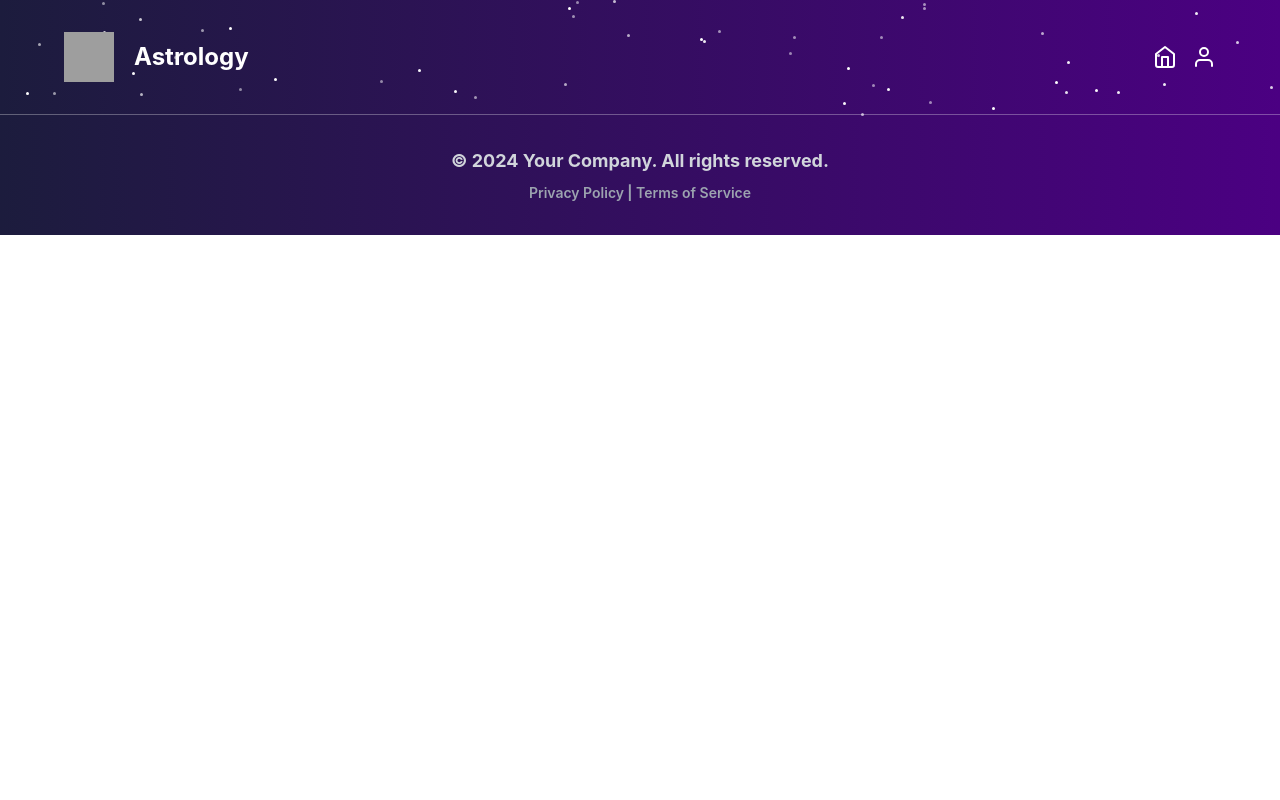
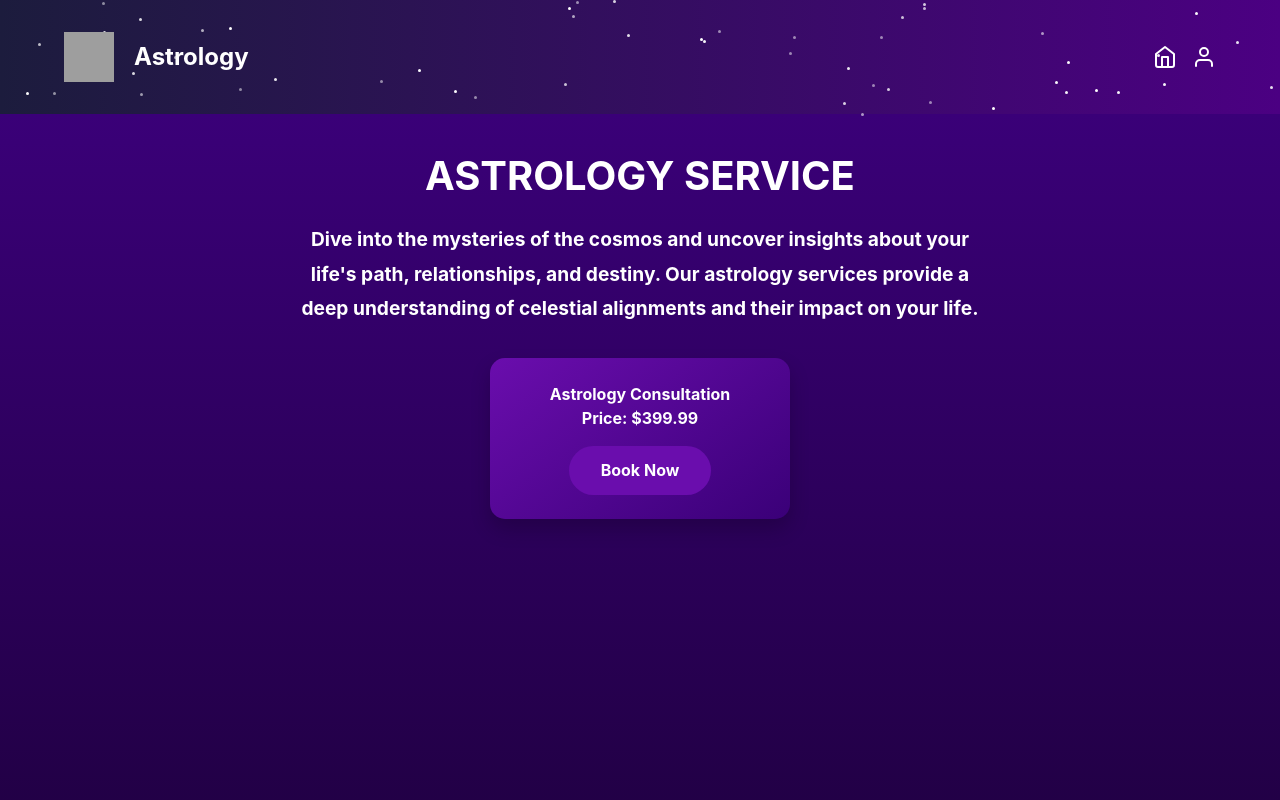
Before and after one commit to giteadi/Astrology, a React (Create React App) app in the folder client/: page /astrology/1 in a window 1280 px wide. Shown: the top 800 px of the page. Built offline with nearby package versions, Linux system fonts and the light colour scheme; grey boxes are pictures that could not be loaded.

Commit message:
make carousal dynamic by id

```diff
--- a/client/src/App.js
+++ b/client/src/App.js
@@ -1,7 +1,7 @@
 import { Route, Routes } from "react-router-dom";
 import Nav from "./components/Nav";
 import Home from "./pages/Home";
-import Astrology from "./pages/Astrology";
+// import Astrology from "./pages/Astrology";
 import Footer from "./components/Footer";
 import Vastu from "./pages/Vastu";
 import Numerology from "./pages/Numrology";
@@ -11,13 +11,14 @@ import Dashboard from "./pages/Dashboard";
 import Invoice from "./pages/Invoice";
 import Cart from "./pages/Cart";
 import CartManager from "./pages/ParentCard";
+import AstrologyPage from "./pages/TrianglePage";
 function App() {
   return (
     <div className="font-bold">
      <Nav/>
       <Routes>
         <Route path="/" element={<Home/>}/>
-        <Route path='/astrology' element={<Astrology/>}/>
+        <Route path="/astrology/:id" element={<AstrologyPage/>}/>
         <Route path='/vastu' element={<Vastu/>}/>
         <Route path='/numerology' element={<Numerology/>}/>
         <Route path='/register' element={<RegistrationForm/>}/>
--- a/client/src/components/DownwardTriangle.jsx
+++ b/client/src/components/DownwardTriangle.jsx
@@ -93,7 +93,7 @@ const TriangularCarousel = () => {
   return (
     <div className="grid grid-cols-1 sm:grid-cols-2 lg:grid-cols-3 gap-12 justify-items-center py-12">
       {services.map((item) => (
-        <div key={item.id} className="flex flex-col items-center">
+        <div key={item.id} className="flex flex-col items-center cursor-pointer">
           <DownwardTriangle>
             <div>{item.title.toUpperCase()}</div>
           </DownwardTriangle>
--- a/client/src/components/SquareCarosal.jsx
+++ b/client/src/components/SquareCarosal.jsx
@@ -99,7 +99,7 @@ const SquareCarousel = () => {
   return (
     <div className="grid grid-cols-1 sm:grid-cols-2 lg:grid-cols-3 gap-12 justify-items-center py-12">
       {services.map((item) => (
-        <div key={item.id} className="flex flex-col items-center text-white">
+        <div key={item.id} className="flex flex-col items-center text-white cursor-pointer">
           <Square onClick={() => navigate("/vastu")}>{item.title.toUpperCase()}</Square> {/* Navigate on card click */}
           <DescriptionContainer>{item.description}</DescriptionContainer>
           <Button onClick={() => handleBookNow(item)}>
--- a/client/src/components/TriangularCarousal.jsx
+++ b/client/src/components/TriangularCarousal.jsx
@@ -104,9 +104,9 @@ const TriangularCarousel = () => {
   return (
     <div className="grid grid-cols-1 sm:grid-cols-2 lg:grid-cols-3 gap-12 justify-items-center py-12">
       {services.map((item) => (
-        <div key={item.id} className="flex flex-col items-center">
+        <div key={item.id} className="flex flex-col items-center cursor-pointer">
           <TriangleCard onClick={(()=>{
-            navigate("/astrology")
+            navigate(`/astrology/${item.id}`)
           })}>
             <div>{item.title.toUpperCase()}</div>
           </TriangleCard>
--- /dev/null
+++ b/client/src/pages/TrianglePage.jsx
@@ -0,0 +1,114 @@
+import React from "react";
+import styled from "styled-components";
+import { useDispatch, useSelector } from "react-redux"; // Redux for user info
+import { useNavigate } from "react-router-dom"; // Navigation
+import axios from "axios"; // For API requests
+import { addToCart } from "../Redux/CartSlice"; // Add to Cart action
+import TriangularCarousel from "../components/TriangularCarousal";
+// Styled components for consistent design
+const Container = styled.div`
+  padding: 2rem;
+  background: linear-gradient(180deg, #3a0078, #1e003e);
+  min-height: 100vh;
+  display: flex;
+  flex-direction: column;
+  align-items: center;
+  color: white;
+`;
+
+const Title = styled.h1`
+  font-size: 2.5rem;
+  font-weight: bold;
+  text-transform: uppercase;
+  margin-bottom: 1rem;
+  text-align: center;
+`;
+
+const Description = styled.p`
+  font-size: 1.2rem;
+  max-width: 700px;
+  text-align: center;
+  line-height: 1.8;
+  margin-bottom: 2rem;
+`;
+
+const ServiceCard = styled.div`
+  width: 300px;
+  padding: 1.5rem;
+  background: linear-gradient(145deg, #6a0dad, #3a0078);
+  border-radius: 15px;
+  text-align: center;
+  box-shadow: 0 10px 20px rgba(0, 0, 0, 0.2);
+  margin-bottom: 2rem;
+`;
+
+const Button = styled.button`
+  padding: 0.8rem 2rem;
+  background-color: #6a0dad;
+  color: white;
+  font-weight: bold;
+  border: none;
+  border-radius: 50px;
+  cursor: pointer;
+  font-size: 1rem;
+  transition: all 0.3s ease;
+  margin-top: 1rem;
+
+  &:hover {
+    background-color: #5a0071;
+    transform: scale(1.05);
+  }
+`;
+
+const AstrologyPage = () => {
+  const dispatch = useDispatch(); // Redux dispatch
+  const { user } = useSelector((state) => state.auth); // Get user info
+  const navigate = useNavigate(); // React Router navigation
+
+  // Handle booking logic
+  const handleBookNow = async () => {
+    if (!user) {
+      // If the user is not logged in, redirect to login
+      navigate("/login");
+      return;
+    }
+
+    const cartItem = {
+      user_id: user.userId,
+      item_id: 103, // Hardcoded ID for Astrology service
+      title: "Astrology Service",
+      description: "Get insights into celestial alignments.",
+      price: 399.99,
+      quantity: 1,
+    };
+
+    try {
+      const response = await axios.post("http://localhost:4000/api/cart/add", cartItem);
+      if (response.status === 200) {
+        console.log("Item added to cart successfully!");
+        dispatch(addToCart(cartItem)); // Add to Redux cart
+        alert("Service booked successfully!");
+      }
+    } catch (error) {
+      console.error("Error booking service:", error);
+      alert("Something went wrong. Please try again.");
+    }
+  };
+
+  return (
+    <Container>
+      <Title>Astrology Service</Title>
+      <Description>
+        Dive into the mysteries of the cosmos and uncover insights about your life's path, relationships, and destiny.
+        Our astrology services provide a deep understanding of celestial alignments and their impact on your life.
+      </Description>
+      <ServiceCard>
+        <h2>Astrology Consultation</h2>
+        <p>Price: $399.99</p>
+        <Button onClick={handleBookNow}>Book Now</Button>
+      </ServiceCard>
+    </Container>
+  );
+};
+
+export default AstrologyPage;
```
